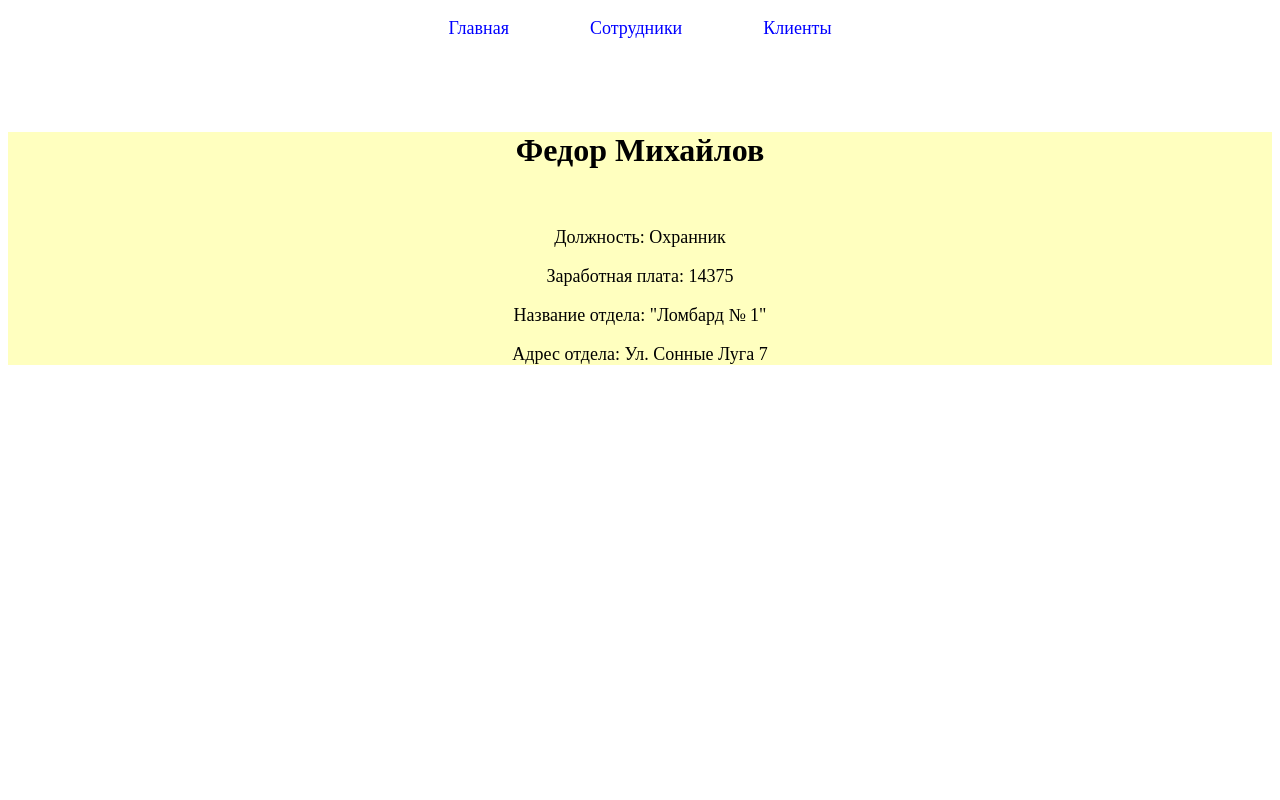
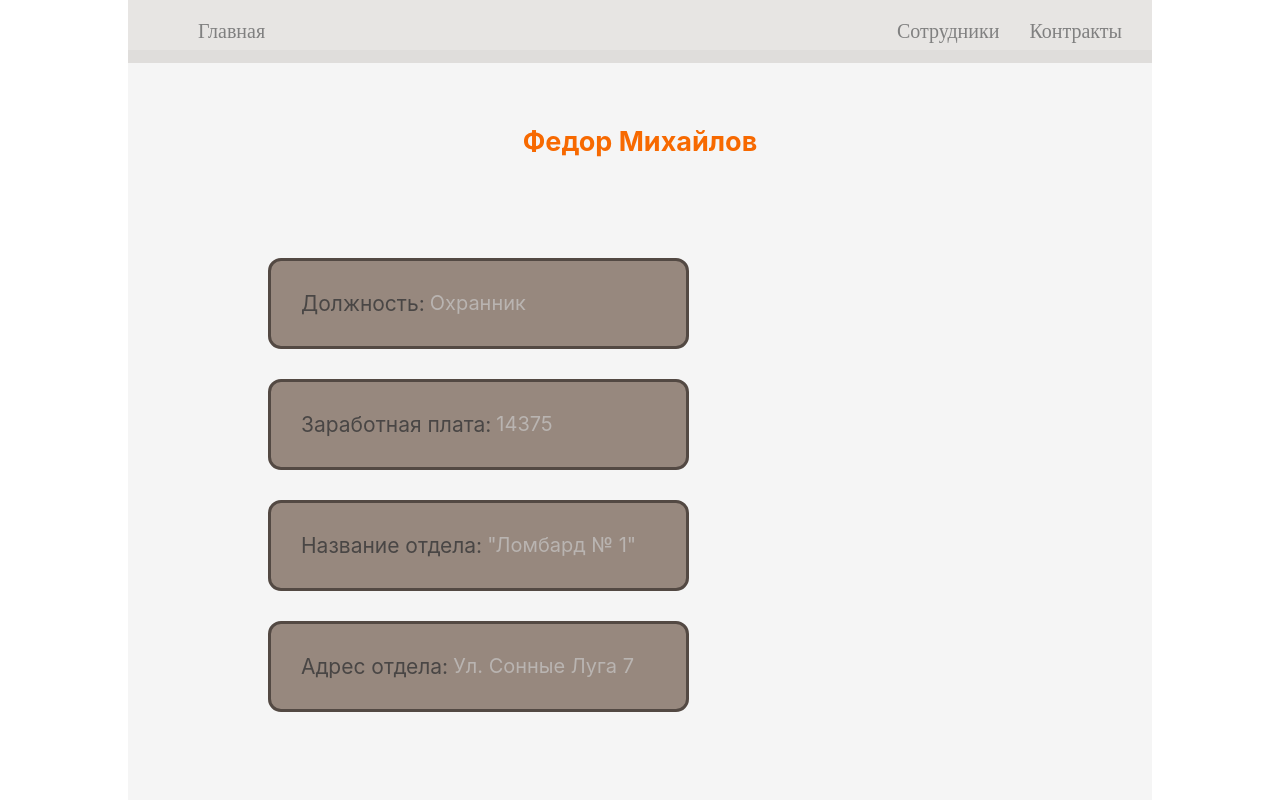
Before and after one commit to V1ode/Lombardo, a Django app: page /employees/1/ in a window 1280 px wide. Run offline with Django 5.2, Linux system fonts and the light colour scheme; data comes from the database, SQL or seed files in the repository; both versions use the stored data as it was after the commit.

Commit message:
Add finished employees, get_employee and contracts pages, css for it

```diff
--- a/Lombard/Lombard/settings.py
+++ b/Lombard/Lombard/settings.py
@@ -105,7 +105,7 @@ AUTH_PASSWORD_VALIDATORS = [
 # Internationalization
 # https://docs.djangoproject.com/en/5.0/topics/i18n/
 
-LANGUAGE_CODE = 'en-us'
+LANGUAGE_CODE = 'ru-ru'
 
 TIME_ZONE = 'UTC'
 
@@ -120,8 +120,7 @@ USE_TZ = True
 STATIC_URL = 'static/'
 
 STATICFILES_DIR = [
-    BASE_DIR / "static",
-    "/var/www/static/"
+    os.path.join(BASE_DIR, "static/")
 ]
 
 # Default primary key field type
--- /dev/null
+++ b/Lombard/cellar/static/Lombard/css/index.css
@@ -0,0 +1,166 @@
+body {
+    margin: 0;
+}
+
+.container {
+    display: flex;
+    flex-direction: column;
+    align-items: center;
+}
+
+.nav {
+    width: 80%;
+
+    display: flex;
+    justify-content: space-between;
+    background: #ccc9c47a;
+}
+
+.nav p {
+    font-size: 20px;
+
+    display: flex;
+    justify-content: space-around;
+}
+
+.nav a {
+    font-size: 20px;
+    color: grey;
+    text-decoration: none;
+
+    display: flex;
+    align-items: center;
+}
+
+.nav p a {
+    margin-right: 30px;
+}
+
+.nav-solo-a {
+    margin-left: 70px;
+}
+
+.main {
+    width: 80%;
+    position: absolute;
+    top: 50px;
+    bottom: 0;
+    background: #80808014;
+
+    display: flex;
+    flex-direction: column;
+}
+
+.title, .section-title, .info-title {
+    font-size: 35px;
+    margin-top: 75px;
+    font-family: "Inter", sans-serif;
+    text-align: center;
+}
+
+.section-title {
+    font-size: 27px;
+    color: #535353;
+
+    margin-bottom: 50px;
+}
+
+.title span {
+    color: green;
+}
+
+.index-p {
+    font-size: 18px;
+    font-family: "Inter", sans-serif;
+
+    margin-left: 110px;
+}
+
+.index-p span {
+    font-weight: 600;
+    font-size: 19px;
+}
+
+.frame-container {
+    height: 25%;
+
+    display: flex;
+    flex-direction: row;
+    flex-wrap: wrap;
+    gap: 30px;
+
+    margin-left: 140px;
+    margin-right: 50px;
+}
+
+.name-frame, .info-frame, .contract-frame {
+    width: fit-content;
+    height: fit-content;
+    background: #c99474;
+    border: solid 3px #53301c;
+    border-radius: 13px;
+
+    display: flex;
+    justify-content: center;
+    align-items: center;
+}
+
+.employees-a, .contracts-a {
+    font-size: 20px;
+    font-family: "Inter", sans-serif;
+    color: #c14c05fa;
+    text-decoration: none;
+
+    padding: 30px;
+    display: flex;
+}
+
+.info-title {
+    font-size: 27px;
+    color: #f76900;
+
+    margin-bottom: 100px;
+}
+
+.info-container {
+    height: 25%;
+
+    display: flex;
+    flex-direction: column;
+    gap: 30px;
+
+    margin-left: 140px;
+    margin-right: 50px;
+}
+
+.info-frame {
+    background: #97887e;
+    border: solid 3px #534943;
+}
+
+.get-employees-p {
+    width: 355px;
+    font-size: 20px;
+    font-family: "Inter", sans-serif;
+    color: #b9b4b1;
+
+    margin-block-start: 0em;
+    margin-block-end: 0em;
+    padding: 30px;
+    display: flex;
+    gap: 5px;
+}
+
+.get-employees-p span {
+    font-size: 21px;
+    color: #494645;
+}
+
+.contract-frame {
+    background: #fff900;
+    border: solid 3px #d7c703;
+}
+
+.contracts-a {
+    color: #ffb300;
+}
--- a/Lombard/cellar/urls.py
+++ b/Lombard/cellar/urls.py
@@ -7,5 +7,6 @@ urlpatterns = [
     path('', index, name='home'),
     path('employees/', employees, name='employees'),
     path('employees/<int:id>/', get_employee, name='get_employee'),
-    path('clients/', clients, name='clients')
+    path('contracts/', contracts, name='contracts'),
+    path('get_contract/<int:id>/', get_contract, name='get_contract')
 ]
--- a/Lombard/cellar/views.py
+++ b/Lombard/cellar/views.py
@@ -21,8 +21,9 @@ data = {
         'division': 'division',
 
     },
-    'clients': {
-        'title': 'Клиенты',
+    'contracts': {
+        'title': 'Контракты',
+        'info': Contracts.objects.all()
     },
 }
 
@@ -53,8 +54,14 @@ def get_employee(request, id):
     return render(request, 'Lombard/get_employee.html', context=data['get_employee'])
 
 
-def clients(request):
-    return render(request, 'Lombard/clients.html', context=data['clients'])
+def contracts(request):
+    return render(request, 'Lombard/contracts.html', context=data['contracts'])
+
+
+def get_contract(request, id):
+
+
+    return render(request, 'Lombard/get_contracts.html', context=data['get_contract'])
 
 
 def check(request):
--- a/Lombard/static/css/index.css
+++ /dev/null
@@ -1,3 +0,0 @@
-.main {
-    background-color: rgba(255, 255, 128, .5);
-}
--- a/Lombard/templates/Lombard/clients.html
+++ b/Lombard/templates/Lombard/get_contract.html
@@ -3,7 +3,7 @@
 {% block main_section %}
 
 <div class="main">
-    <h1> Клиенты </h1>
+    <h2 class="section-title"> Клиенты </h2>
 </div>
 
 {% endblock main_section %}
--- a/Lombard/templates/Lombard/get_employee.html
+++ b/Lombard/templates/Lombard/get_employee.html
@@ -2,12 +2,22 @@
 
 {% block main_section %}
 
-<div class="main" style="text-align: center">
-    <h1> {{ info.First_name }} {{ info.Last_name }} </h1> <br>
-    <p style="font-size: 18px"> Должность: {{ post.content }} </p>
-    <p style="font-size: 18px"> Заработная плата: {{ post.Salary }} </p>
-    <p style="font-size: 18px"> Название отдела: "{{ division.Division_name }}" </p>
-    <p style="font-size: 18px"> Адрес отдела: {{ division.Street_address }} </p>
+<div class="main">
+    <h2 class="info-title"> {{ info.First_name }} {{ info.Last_name }} </h2>
+    <div class="info-container">
+        <div class="info-frame">
+            <p class="get-employees-p"> <span>Должность:</span> {{ post.content }} </p>
+        </div>
+        <div class="info-frame">
+            <p class="get-employees-p"> <span>Заработная плата:</span> {{ post.Salary }} </p>
+        </div>
+        <div class="info-frame">
+            <p class="get-employees-p"> <span>Название отдела:</span> "{{ division.Division_name }}" </p>
+        </div>
+        <div class="info-frame">
+            <p class="get-employees-p"> <span>Адрес отдела:</span> {{ division.Street_address }} </p>
+        </div>
+    </div>
 </div>
 
 {% endblock main_section %}
--- a/Lombard/templates/Lombard/includes/frame.html
+++ b/Lombard/templates/Lombard/includes/frame.html
@@ -4,13 +4,24 @@
 <head>
     <meta charset="UTF-8">
     <title> {{ title }} </title>
-    <link rel="stylesheet" href="{% static 'css/index.css' %}" type="text/css">
+    <link rel="stylesheet" href="{% static 'Lombard/css/index.css' %}">
+    <link rel="icon" href="{% static 'Lombard/img/favicon.ico' %}">
+
 </head>
 <body>
-    <p style="text-align: center; font-size: 18px"> <a href="{% url 'home' %}" style="color: blue; text-decoration: none"> Главная </a> &nbsp&nbsp&nbsp&nbsp&nbsp&nbsp&nbsp&nbsp&nbsp&nbsp&nbsp&nbsp&nbsp&nbsp&nbsp&nbsp
-    <a href="{% url 'employees' %}" style="color: blue; text-decoration: none"> Сотрудники </a> &nbsp&nbsp&nbsp&nbsp&nbsp&nbsp&nbsp&nbsp&nbsp&nbsp&nbsp&nbsp&nbsp&nbsp&nbsp&nbsp
-    <a href="{% url 'clients' %}" style="color: blue; text-decoration: none"> Клиенты </a></p> <br><br><br>
-  {% block main_section %}
-  {% endblock %}
+
+    <div class="container">
+        <div class="nav">
+            <a href="{% url 'home' %}" class="nav-solo-a"> Главная </a>
+
+            <p>
+                <a href="{% url 'employees' %}"> Сотрудники </a>
+                <a href="{% url 'contracts' %}"> Контракты </a>
+            </p>
+        </div>
+
+      {% block main_section %}
+      {% endblock %}
+    </div>
 </body>
 </html>
```
Also changed, not shown: Lombard/templates/Lombard/contracts.html (+15 -9 lines), Lombard/templates/Lombard/employees.html (+7 -4 lines), Lombard/templates/Lombard/index.html (+6 -1 lines), Lombard/cellar/static/Lombard/img/favicon.ico (added), Lombard/cellar/static/Lombard/img/money.png (added), Lombard/db.sqlite3.
